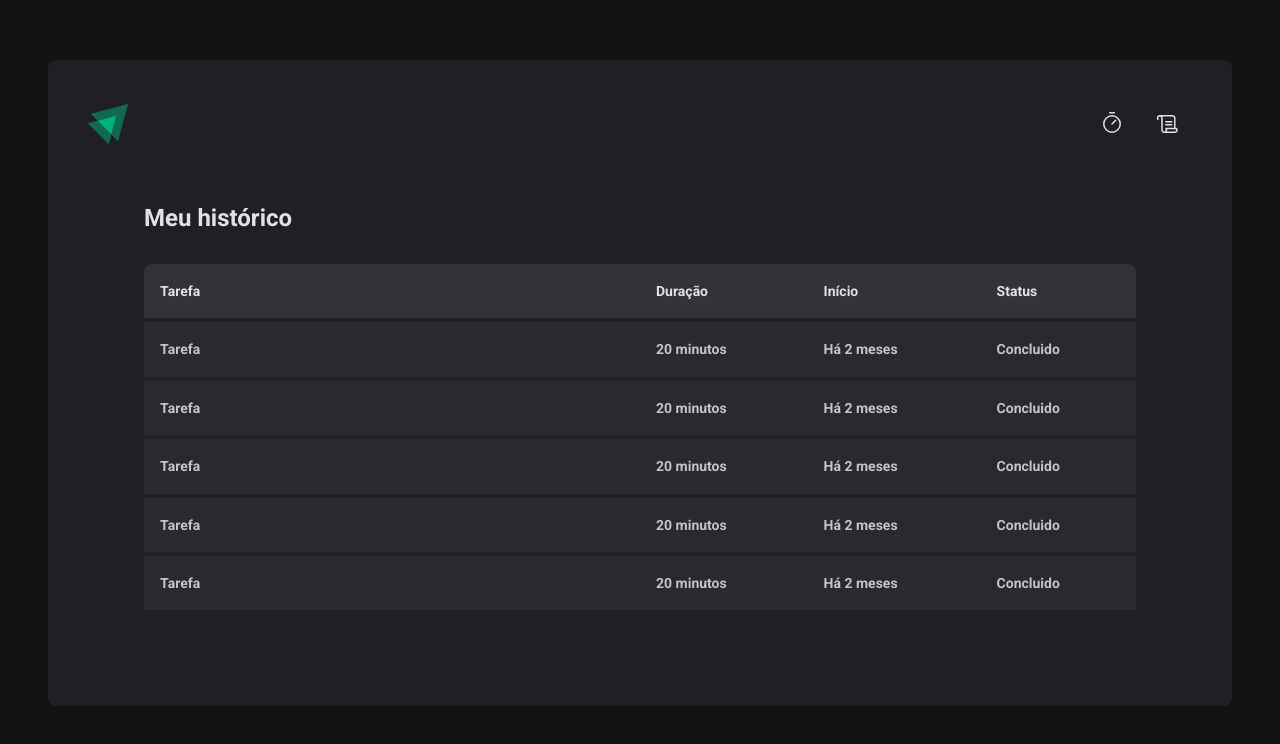
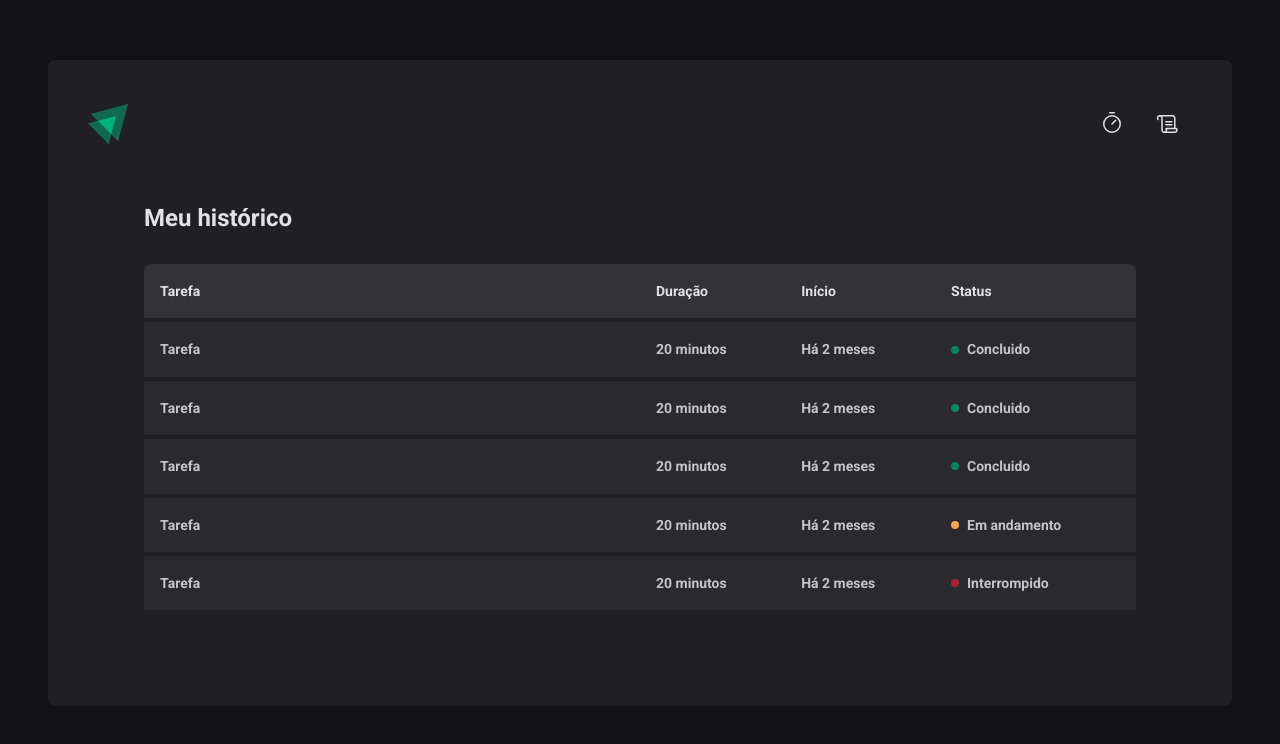
Before and after one commit to Marianadias503/M-todo-Pomodoro, a React (Vite) app in the folder ProjetoPomodoro/: page /history in a window 1280 px wide. Shown: the part 180-924 px from the top of the page. Built offline with nearby package versions, Linux system fonts and the light colour scheme.

Commit message:
estilizando o componente de status

```diff
--- a/ProjetoPomodoro/src/pages/History/index.tsx
+++ b/ProjetoPomodoro/src/pages/History/index.tsx
@@ -1,4 +1,4 @@
-import { HistoryContainer, HistoryList } from "./styles";
+import { HistoryContainer, HistoryList, Status } from "./styles";
 
 
 
@@ -25,35 +25,43 @@
                     <td>Tarefa</td>
                     <td>20 minutos</td>
                     <td>Há 2 meses</td>
-                    <td>Concluido</td>
+                    <td>  <Status statusColor="green">Concluido</Status> </td>
+
 
                 </tr>
                 <tr>
                     <td>Tarefa</td>
                     <td>20 minutos</td>
                     <td>Há 2 meses</td>
-                    <td>Concluido</td>
+                    <td>  <Status statusColor="green">Concluido</Status> </td>
+
 
                 </tr>
                 <tr>
                     <td>Tarefa</td>
                     <td>20 minutos</td>
                     <td>Há 2 meses</td>
-                    <td>Concluido</td>
+                    <td>  <Status statusColor="green">Concluido</Status> </td>
+
 
                 </tr>
                 <tr>
                     <td>Tarefa</td>
                     <td>20 minutos</td>
                     <td>Há 2 meses</td>
-                    <td>Concluido</td>
+                    <td>  <Status statusColor="yellow">Em andamento</Status> </td>
+
+
 
                 </tr>
                 <tr>
                     <td>Tarefa</td>
                     <td>20 minutos</td>
                     <td>Há 2 meses</td>
-                    <td>Concluido</td>
+                    <td>  <Status statusColor="red">Interrompido</Status> </td>
+
+
+
 
                 </tr>
             </tbody>
--- a/ProjetoPomodoro/src/pages/History/styles.ts
+++ b/ProjetoPomodoro/src/pages/History/styles.ts
@@ -55,6 +55,37 @@
         line-height:1.6;
     }
 
+`
+
+interface StatusProps{
+
+statusColor: keyof typeof STATUS_COLOR
+
+
+}
+
+
+const STATUS_COLOR={
+    yellow: 'yellow-500',
+    green: 'green-500',
+    red: 'red-500',
+} as const
+
+
+export const Status = styled.span <StatusProps>`
+
+display:flex;
+align-items:center;
+gap:0.5rem;
+
+&::before{
+    content:'';
+    width:0.5rem;
+    height:0.5rem;
+    border-radius:9999px;
+    background:${(props)=>props.theme[STATUS_COLOR[props.statusColor]]};
+}
+
 
 
 
```
